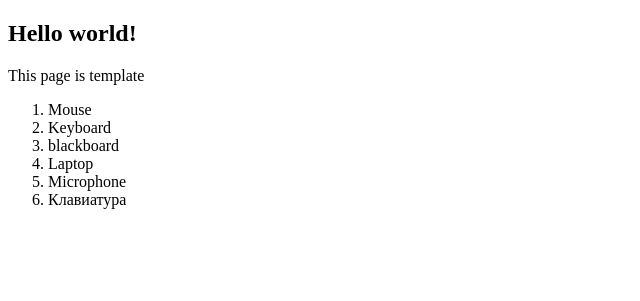
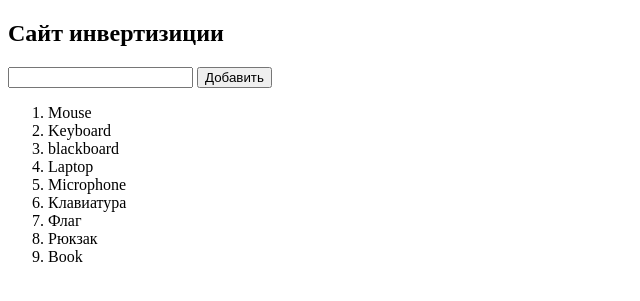
Before and after one commit to ManasDajyrbekuulu/inventor, a Flask app: page / in a window 1280 px wide. Shown: the top 301 px of the page, without its empty margins (0-640 px from the left). Run offline with Flask 2, Linux system fonts and the light colour scheme.

Commit message:
add adding

```diff
--- a/app.py
+++ b/app.py
@@ -1,4 +1,4 @@
-from flask import Flask, render_template
+from flask import Flask, render_template, request
 
 flask_app = Flask(__name__)
 
@@ -7,3 +7,16 @@ def homepage():
     f = open('goods.txt', 'r', encoding='utf-8')
     txt = f.readlines()
     return render_template('index.html', goods=txt)
+
+
+
+@flask_app.route('/add/', methods=["POST"])
+def add():
+    good = request.form["good"]
+    f = open('goods.txt', 'a+', encoding="utf-8")
+    f.write(good + "\n")
+    f.close()
+    return """
+        <h1>Инвентарь пополнен</h1>
+        <a href='/'>Домой</a>
+    """
--- a/goods.txt
+++ b/goods.txt
@@ -4,3 +4,6 @@ blackboard
 Laptop
 Microphone
 Клавиатура
+Флаг
+Рюкзак
+Book
--- a/templates/index.html
+++ b/templates/index.html
@@ -7,11 +7,14 @@
     <title>urok47_jinja_templates</title>
 </head>
 <body>
-    <h2>Hello world!</h2>
-    <div>This page is template</div>
+    <h2>Сайт инвертизиции</h2>
+    <form action="/add/" method="POST">
+        <input type="text" name="good">
+        <button>Добавить</button>
+    </form>
     <ol>
         {% for good in goods %}
-        <li>{{ good }}</li>
+            <li>{{ good }}</li>
         {% endfor %}
     </ol>
 
```
